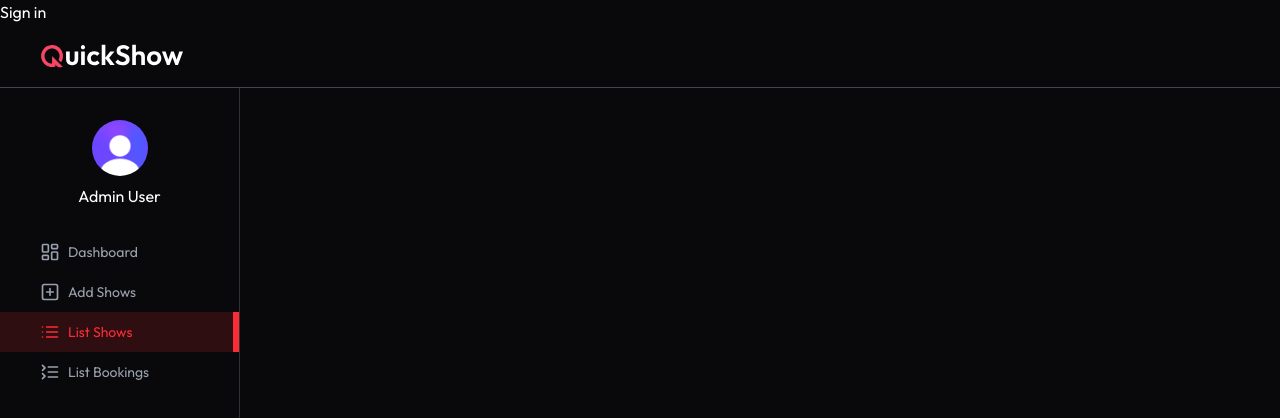
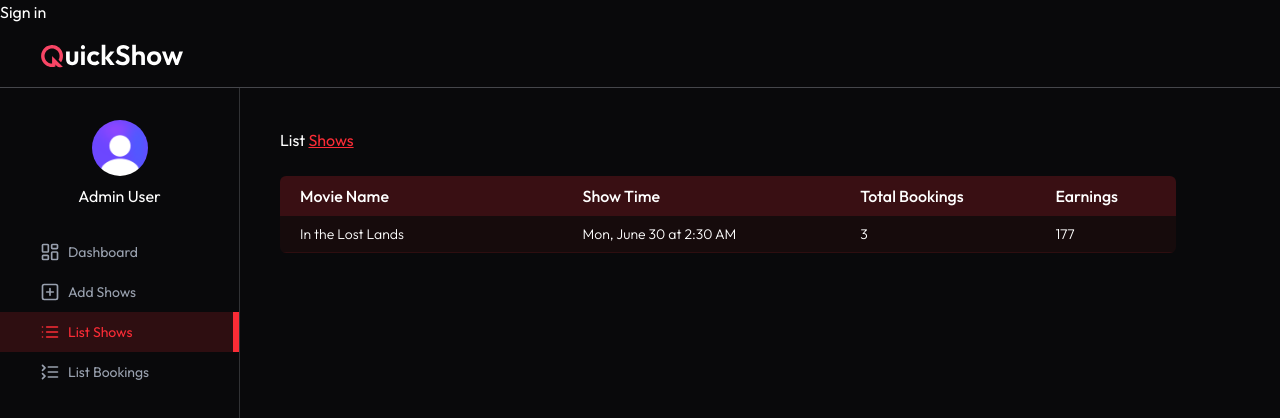
Before and after one commit to shraddha-sadavarte/bookmyshow, a React (Vite) app in the folder frontend/: page /admin/list-shows in a window 1280 px wide. Shown: the top 418 px of the page. Built offline with nearby package versions, Linux system fonts and the light colour scheme; no server answers.

Commit message:
list shows page added

```diff
--- a/frontend/src/App.jsx
+++ b/frontend/src/App.jsx
@@ -14,6 +14,7 @@
 import Dashboard from './pages/admin/Dashboard'
 import ListBookings from './pages/admin/ListBookings'
 import ListShows from './pages/admin/ListShows'
+import AddShows from './pages/admin/AddShows'
 
 const App = () => {
 
@@ -40,7 +41,7 @@
         <Route path='/favourites' element={<Favourites />}/>
         <Route path='/admin/*' element={<Layout />}>
         <Route index element={<Dashboard />} />
-          <Route path='add-shows' element={<Dashboard/>}/>
+          <Route path='add-shows' element={<AddShows/>}/>
           <Route path='list-bookings' element={<ListBookings/>}/>
           <Route path='list-shows' element={<ListShows/>}/>
         </Route>
--- a/frontend/src/pages/admin/ListShows.jsx
+++ b/frontend/src/pages/admin/ListShows.jsx
@@ -1,11 +1,66 @@
-import React from 'react'
+import React, { useEffect, useState } from 'react'
+import { dummyShowsData } from '../../assets/assets'
+import Title from '../../components/admin/Title'
+import { dateFormat } from '../../lib/DateFormat'
 
 const ListShows = () => {
-  return (
-    <div>
 
-    </div>
-  )
+  const currency = import.meta.env.VITE_CURRENCY
+
+  const [shows, setShows] = useState([])
+  const [loading, setLoading] = useState(true)
+
+  const getAllShows = async () => {
+    try{
+      setShows([{
+        movie: dummyShowsData[0],
+        showDateTime: "2025-06-30T02:30:00.000Z",
+        showPrice: 59,
+        occupiedSeats: {
+          A1: "user_1",
+          B1: "user_2",
+          C1: "user_3"
+        }
+      }])
+      setLoading(false);
+    }
+    catch(error){
+      console.error();
+    }
+  }
+
+  useEffect(() => {
+    getAllShows();
+  }, [])
+
+  return !loading ? (
+    <>
+      <Title text1="List" text2="Shows" />
+      <div className='max-w-4xl mt-6 overflow-x-auto'>
+        <table className='w-full border-collapse rounded-md overflow-hidden text-nowrap'>
+          <thead>
+            <tr className='bg-red-500/20 text-left text-white'>
+              <th className='p-2 font-medium pl-5'>Movie Name</th>
+              <th className='p-2 font-medium'>Show Time</th>
+              <th className='p-2 font-medium'>Total Bookings</th>
+              <th className='p-2 font-medium'>Earnings</th>
+            </tr>
+          </thead>
+
+          <tbody className='text-sm font-light'>
+            {shows.map((show, index) => (
+              <tr key={index} className='border-b border-red-500/10 bg-red-500/5 even:bg-red-500/10'>
+                <td className='p-2 min-w-45 pl-5'>{show.movie.title}</td>
+                <td className='p-2'>{dateFormat(show.showDateTime)}</td>
+                <td className='p-2'>{Object.keys(show.occupiedSeats).length}</td>
+                <td className='p-2'>{currency} {Object.keys(show.occupiedSeats).length * show.showPrice}</td>
+              </tr>
+            ))}
+          </tbody>
+        </table>
+      </div>
+    </>
+  ) : <p>Loading...</p>
 }
 
 export default ListShows
```
